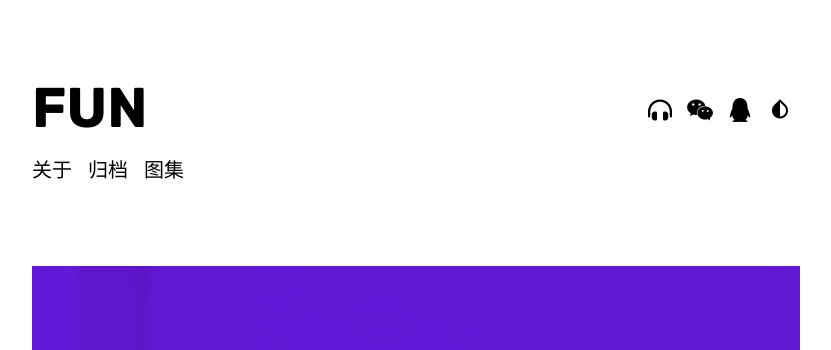
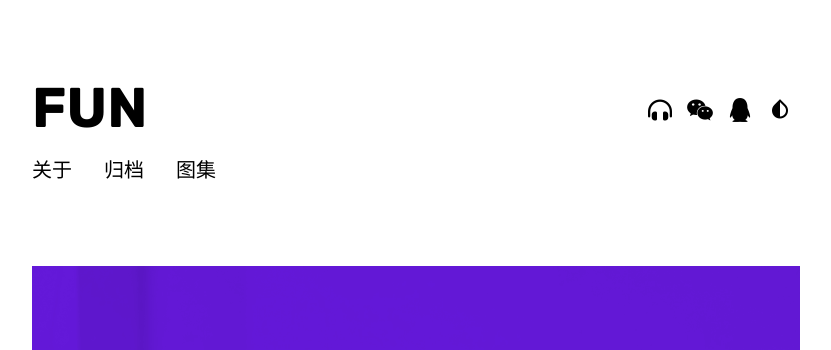
Before and after one commit to FUNzmr/Remember, a Jekyll site: the page built from index.html, in a window 1280 px wide. Shown: the top 350 px of the page, without its empty margins (224-1055 px from the left). Built offline with Jekyll 4.4.1, drawn with Linux system fonts in a browser that asks for light colours; nearby versions of some CDN libraries; some web fonts are replaced; the list of posts is cut into pages by our own code; comment, search, counter and statistics services are not loaded; a style sheet for code colours, icons or effects is not loaded.

Commit message:
Update _header.scss

```diff
--- a/_sass/_header.scss
+++ b/_sass/_header.scss
@@ -27,7 +27,7 @@ header {
 	  }
 	  li {
 	    display: inline-block;
-	    margin-right: 1rem;
+	    margin-right: 2rem;
 	      &:last-child {
 	        margin-right: 0px;
 	      }
```
